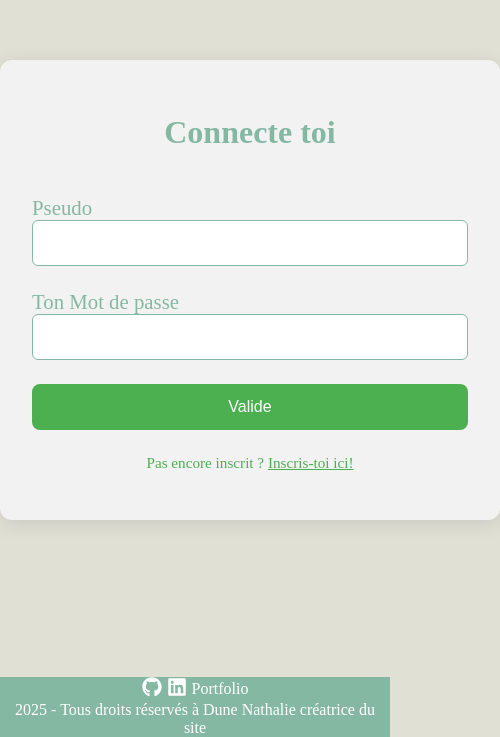
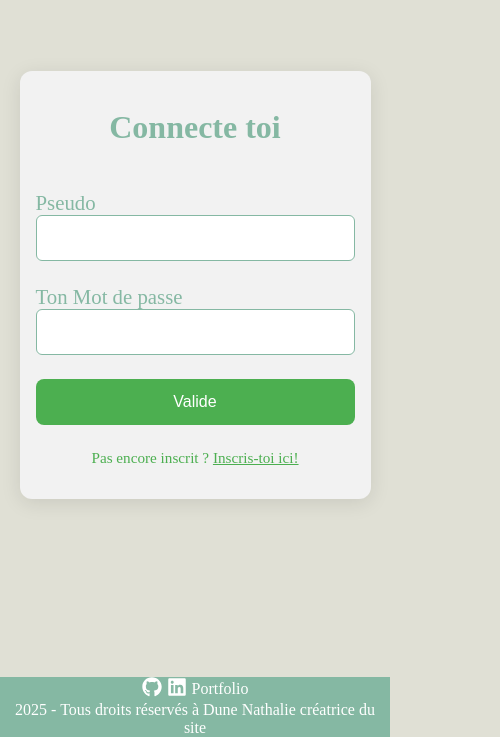
Before and after one commit to DuneNathalie/PetLovers, a React (Create React App) app: page / in a window 390 px wide. Shown: the part 107-844 px from the top of the page, 500 px wide, since content can reach past the window. Built offline with nearby package versions, Linux system fonts and the light colour scheme; a web font is replaced by a local one.

Commit message:
update responsive

```diff
--- a/src/components/Description/Pet.module.scss
+++ b/src/components/Description/Pet.module.scss
@@ -79,7 +79,7 @@
         flex-direction: column;
         align-items: center;
         justify-content: flex-start;
-        margin: 30px 0;
+        margin: 40px 0;
         width: 100%;
 
         .container {
--- a/src/components/ListFavoris/ListFavoris.module.scss
+++ b/src/components/ListFavoris/ListFavoris.module.scss
@@ -11,6 +11,12 @@
 
 @media screen and (max-width: 700px) {
     .container{
-        max-height: none;
+       // max-height: none;
+        display: flex;
+        flex-direction: column;
+        align-items: center;
+        justify-content: flex-start;
+        margin: 40px 0;
+        width: 100%;
     }
   }
--- a/src/components/ListFavoris/ListFavoris.tsx
+++ b/src/components/ListFavoris/ListFavoris.tsx
@@ -22,6 +22,7 @@ const ListFavoris: React.FC<ListFavorisProps> = ({ animaux }) => {
 
     return (
         <div className={Styles.container}>
+              <h2>Tes Favoris</h2>
             {animaux.length > 0 ? (
                 animaux.map((anim) => (
                     <div key={anim.id_animaux} className={Styles.cardAnim}>
--- a/src/components/Login/Login.module.scss
+++ b/src/components/Login/Login.module.scss
@@ -2,14 +2,15 @@
 
 .container {
     width: 500px;
-    margin: 0 auto;
+    height: 450px;
+    margin: auto;
     padding: 2rem;
     background-color: colors.$whiteDark;
     border-radius: 12px;
     box-shadow: 0 4px 20px rgba(0, 0, 0, 0.1);
     display: flex;
     flex-direction: column;
-    align-items: stretch;
+   // align-items: stretch;
     color:colors.$greenOlive;
 
     .form {
@@ -73,3 +74,33 @@ button[type="submit"]:hover {
     color: colors.$greenDark;
 }
 }
+
+
+@media screen and (max-width: 570px) {
+    .container {
+        width: 90%;
+        height: auto;
+        padding: 1rem;
+    }
+
+    .form {
+        gap: 1rem;
+
+        .inputGroup {
+            font-size: 1.2rem;
+
+            .inputGroup label {
+                font-size: 1.2rem;
+            }
+        }
+
+        button[type="submit"] {
+            font-size: 1.2rem;
+        }
+    }
+
+    .text {
+        font-size: 0.9rem;
+    }
+
+}
--- a/src/components/SideBar/SideBar.module.scss
+++ b/src/components/SideBar/SideBar.module.scss
@@ -116,6 +116,7 @@ nav {
 
 
             &.open {
+                height: 320px;
                 margin:0;
                 z-index: 100;
                 display: flex;
--- a/src/pages/Favoris.tsx
+++ b/src/pages/Favoris.tsx
@@ -36,7 +36,6 @@ const Favoris: React.FC = () => {
                     <SideBar />
                 </div>
                 <div className={Styles.mainContent}>
-                    <h2>Tes Favoris</h2>
                     <ListFavoris animaux={favAnimaux} />
                 </div>
             </div>
--- a/src/pages/Login.tsx
+++ b/src/pages/Login.tsx
@@ -9,11 +9,7 @@ const Login: React.FC = () => {
 
   return (
     <div className={Styles.container}>
-      <div className={Styles.contant}>
-        <div className={Styles.login}>
-          <LoginConnect />
-        </div>
-      </div>
+      <LoginConnect />
       <Footer />
     </div>
   );
--- a/src/pages/Style.module.scss
+++ b/src/pages/Style.module.scss
@@ -19,21 +19,6 @@
     display: flex;
     width: 100%;
     flex: 1;
-
-    .player {
-      max-height: 95vh;
-      display: flex;
-      justify-content: start;
-      align-items: center;
-      overflow: hidden;
-
-      .video {
-        width: 45%;
-        border-radius: 5px;
-        margin: 0 auto;
-        box-shadow: 0 0 10px rgba(0, 0, 0, 0.5);
-      }
-    }
 
     .login {
       margin: auto;
```
